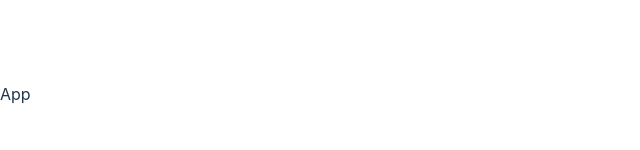
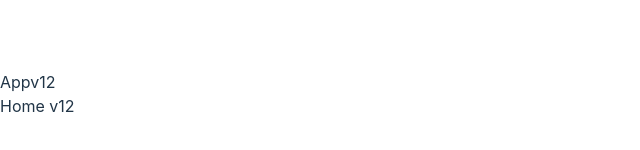
Before and after one commit to R-Teodor/git-tutorial, a React (Vite) app: page / in a window 1280 px wide. Shown: the part 306-456 px from the top of the page, without its empty margins (0-640 px from the left). Built offline with nearby package versions, Linux system fonts and the light colour scheme.

Commit message:
Version 12

```diff
--- a/src/App.jsx
+++ b/src/App.jsx
@@ -1,10 +1,16 @@
 import { useState } from 'react'
 import './App.css'
+import Home from './components/Home'
 
 function App() {
   const [count, setCount] = useState(0)
 
-  return <div className='App'>App</div>
+  return (
+    <div className='App'>
+      Appv12
+      <Home />
+    </div>
+  )
 }
 
 export default App
--- a/src/components/Home.jsx
+++ b/src/components/Home.jsx
@@ -1,4 +1,4 @@
 const Home = () => {
-  return <div>Home</div>
+  return <div>Home v12</div>
 }
 export default Home
```
